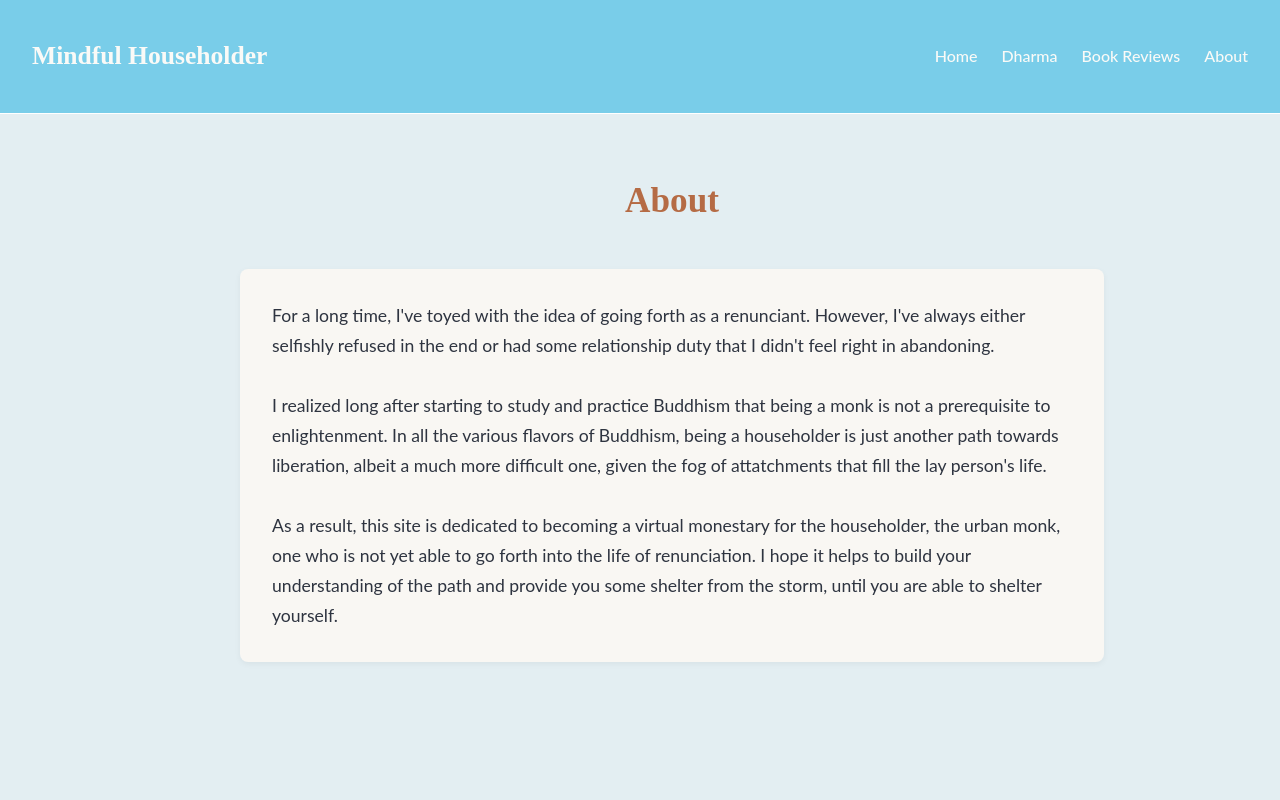
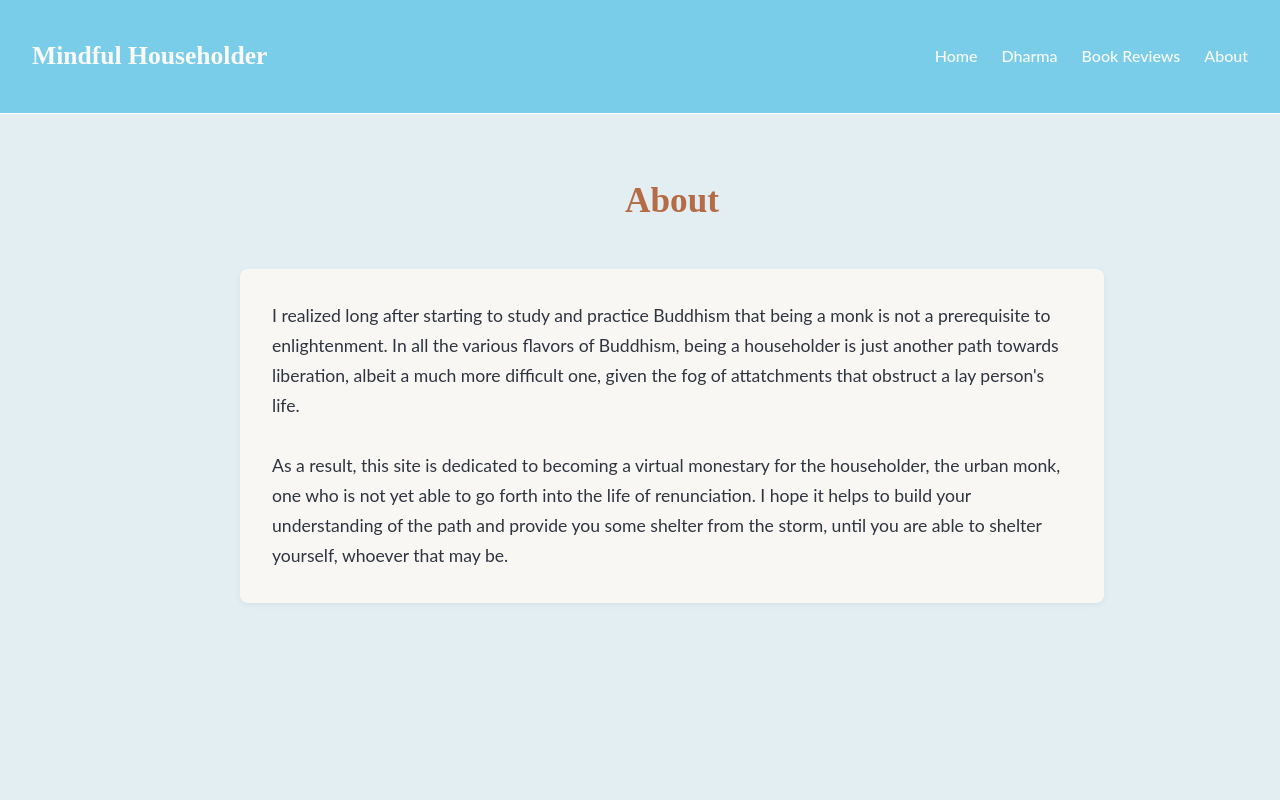
Before and after one commit to MichaelBoegner/householder-ui, a React (Vite) app in the folder householder-ui/: page /about in a window 1280 px wide. Shown: the top 800 px of the page. Built offline with nearby package versions, Linux system fonts and the light colour scheme; the HTML template or start-up script is replaced by a standard one.

Commit message:
edited about

```diff
--- a/householder-ui/src/pages/About/About.tsx
+++ b/householder-ui/src/pages/About/About.tsx
@@ -6,16 +6,13 @@ const About: React.FC = () => {
     <section className="about">
       <h2>About</h2>
       <p>
-        For a long time, I've toyed with the idea of going forth as a renunciant. However, I've always either
-        selfishly refused in the end or had some relationship duty that I didn't feel right in abandoning. <br />
-        <br />
         I realized long after starting to study and practice Buddhism that being a monk is not a prerequisite to enlightenment.
         In all the various flavors of Buddhism, being a householder is just another path towards liberation, albeit a
-        much more difficult one, given the fog of attatchments that fill the lay person's life. <br />
+        much more difficult one, given the fog of attatchments that obstruct a lay person's life. <br />
         <br />
         As a result, this site is dedicated to becoming a virtual monestary for the householder, the urban monk, one who is
         not yet able to go forth into the life of renunciation. I hope it helps to build your understanding of the path and
-        provide you some shelter from the storm, until you are able to shelter yourself.
+        provide you some shelter from the storm, until you are able to shelter yourself, whoever that may be.
       </p>
     </section>
   )
```
